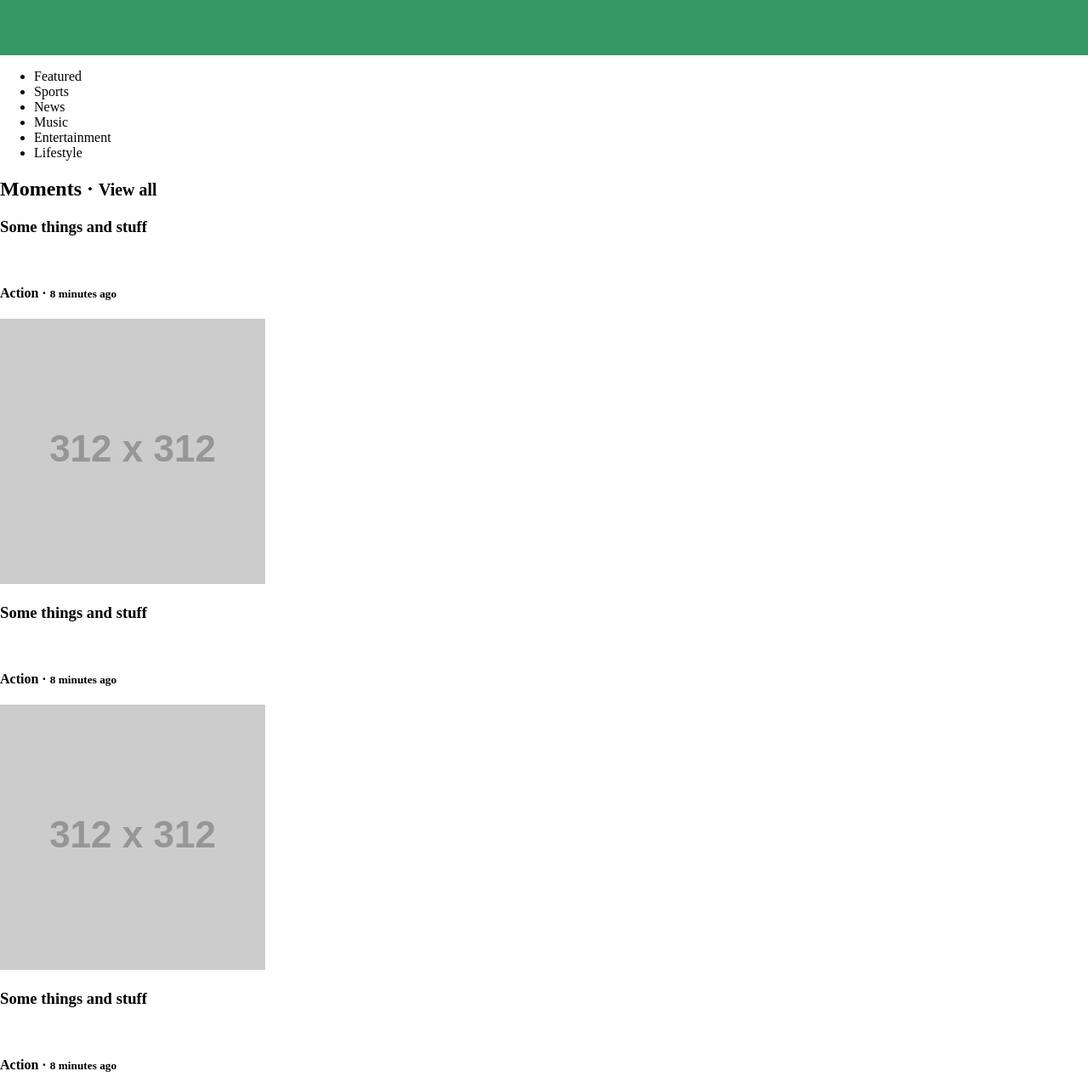
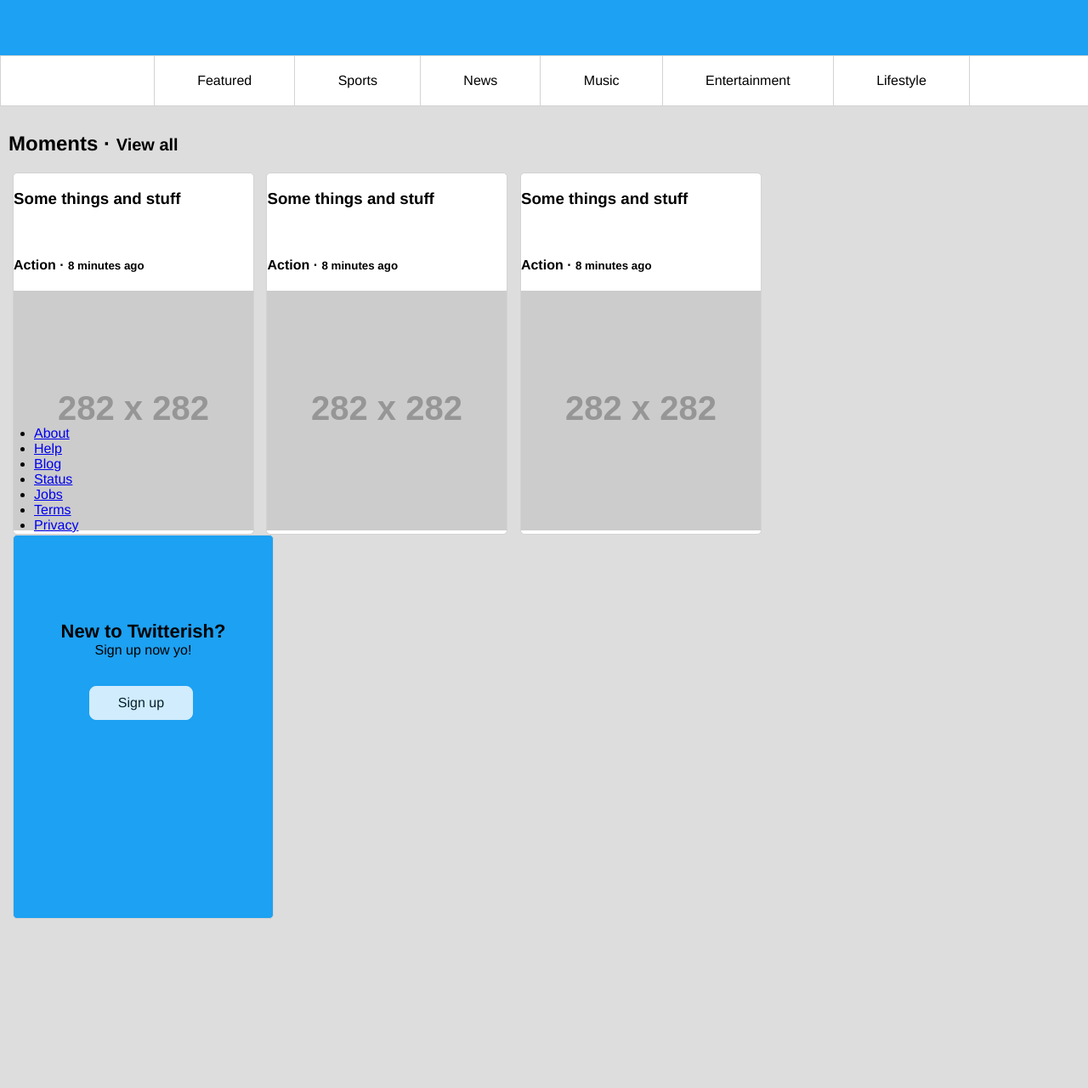
Before and after one commit to laurenarfaras/twitter_clone, a website: page public/html/index.html in a window 1280 px wide. Shown: the part 150-1430 px from the top of the page at 85% size. After the commit the page ends 1231 px from the top, so only its background shows below. Drawn offline with Linux system fonts and the light colour scheme; files that its build step writes are made by us from their sources; placeholder pictures from the web are drawn by us.

Commit message:
header/banner done and started working on the information cards

```diff
--- a/public/css/main.css
+++ b/public/css/main.css
@@ -1,3 +1,8 @@
+body {
+  font-family: "Helvetica Neue",Helvetica,Arial,sans-serif;
+  background-color: #dddddd;
+}
+
 .button {
   width: 100px;
   border: 1px solid white;
@@ -33,7 +38,7 @@
 }
 
 .banner {
-  background-color: #359965;
+  background-color: #1da1f2;
   width: 100%;
   display: block;
 }
@@ -81,7 +86,10 @@ html, body {
 }
 
 .card-row {
-
+  display: block;
+  width: 1200px;
+  height: 340px;
+  padding: 10px;
 }
 
 .card{
@@ -90,6 +98,7 @@ html, body {
   display: inline-block;
   border: 1px solid lightgrey;
   border-radius: 5px;
+  background-color: white;
 }
 
 .card-info {
@@ -97,5 +106,40 @@ html, body {
 }
 
 .card-signup {
-  background-color: #359965;
+  background-color: #1da1f2;
+  width: 275px;
+  height: 420px;
+  padding: 15px;
+  text-align: center;
 }
+
+.sign-up-text {
+  width: 240px;
+  height: 218px;
+  padding: 15px;
+  margin-bottom: 10px;
+}
+
+.sign-up-header {
+  display: block;
+  width: 245px;
+  height: 26px;
+}
+
+.sign-up-header h2 {
+  width: 245px;
+  height: 26px;
+  margin-top: 70px;
+  margin-bottom: 14px;
+  display: block;
+  text-align: center;
+  word-wrap: break-word;
+  font-size: 22px;
+  line-height: 26px;
+}
+
+.sign-up-text p {
+  width: 245px;
+  height: 36px;
+  margin: 0;
+}
--- a/public/html/index.html
+++ b/public/html/index.html
@@ -10,12 +10,12 @@
 <body>
   <header>
     <div class="banner">
-      <a href="#" class="button button-see-thru button-white pull-right">Log in</a>
-      <a href="#" class="button button-white pull-right">Sign up</a>
+      <a href="/login" class="button button-see-thru button-white pull-right">Log in</a>
+      <a href="/signup" class="button button-white pull-right">Sign up</a>
       <h1>What's happening?</h1>
     </div>
-    <nav>
-      <ul>
+    <nav class="nav-container">
+      <ul class="nav-list">
         <li>Featured</li>
         <li>Sports</li>
         <li>News</li>
@@ -26,27 +26,33 @@
     </nav>
   </header>
   <main>
+    <div class="card-row">
       <h2>Moments · <small>View all</small></h2>
-    <section>
+      <section class="card card-info">
         <h3>Some things and stuff</h3><br>
         <h4>Action · <small>8 minutes ago</small></h4>
-      <img src="http://placehold.it/312x312" alt="">
+        <img src="http://placehold.it/282x282" alt="">
       </section>
-    <section>
+      <section class="card card-info">
         <h3>Some things and stuff</h3><br>
         <h4>Action · <small>8 minutes ago</small></h4>
-      <img src="http://placehold.it/312x312" alt="">
+        <img src="http://placehold.it/282x282" alt="">
       </section>
-    <section>
+      <section class="card card-info">
         <h3>Some things and stuff</h3><br>
         <h4>Action · <small>8 minutes ago</small></h4>
-      <img src="http://placehold.it/312x312" alt="">
+        <img src="http://placehold.it/282x282" alt="">
       </section>
-    <section>
+      <section class="card card-signup">
+        <div class="sign-up-text">
+          <div class="sign-up-header">
             <h2>New to Twitterish?</h2>
-      <p>Sign up yo!</p>
-      <a href="#">Sing up</a>
+          </div>
+          <div><p>Sign up now yo!</p></div>
+          <a class="button button-white" href="#">Sign up</a>
+        </div>
       </section>
+    </div>
   </main>
   <footer>
     <ul>
```
Lines whose indentation alone changed are shown as unchanged.
